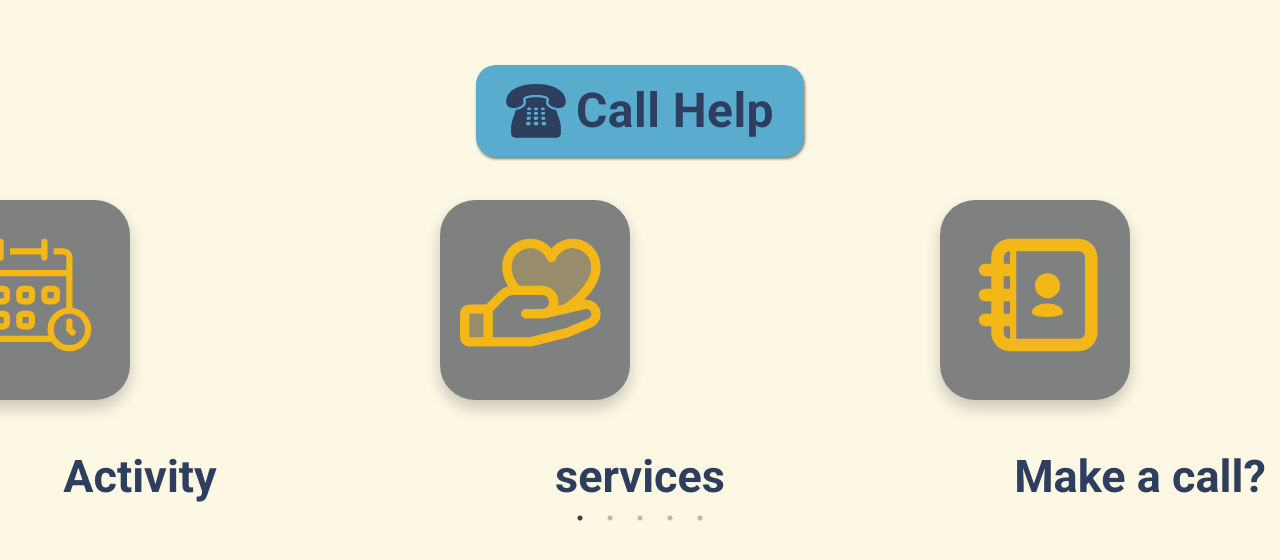
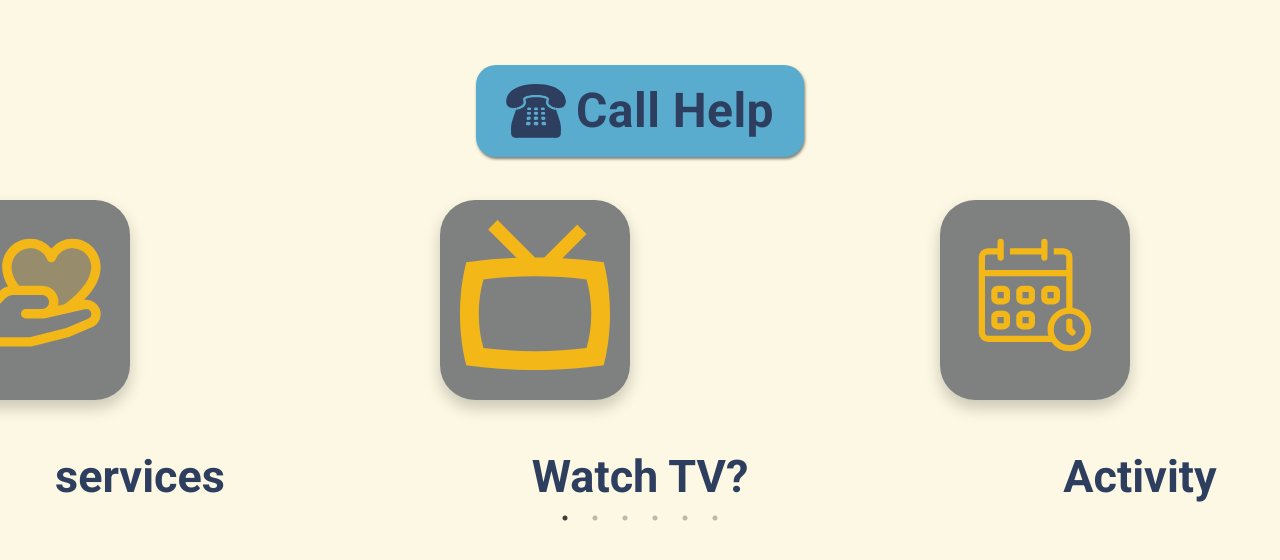
Before and after one commit to whimsical-phoenix/gardenLoft-playground, a React (Create React App) app: page /garden-loft-app/home in a window 1280 px wide. Shown: the top 560 px of the page. Built offline with nearby package versions, Linux system fonts and the light colour scheme.

Commit message:
navbar arrows

```diff
--- a/src/pages/Home.js
+++ b/src/pages/Home.js
@@ -301,10 +301,15 @@ const Home = () => {
       icon: <BroadcastIcon />,
       title: "control loft lights?",
     },
+    {
+      link: "/garden-loft-app/services",
+      icon: <ServicesIcon />,
+      title: "services",
+    },
   ];
 
   const settings = {
-    // centerMode: true,
+    centerMode: true,
     centerPadding: "0",
     infinite: true,
     speed: 500,
```
